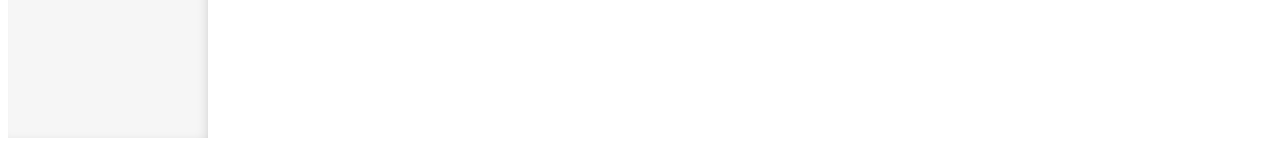
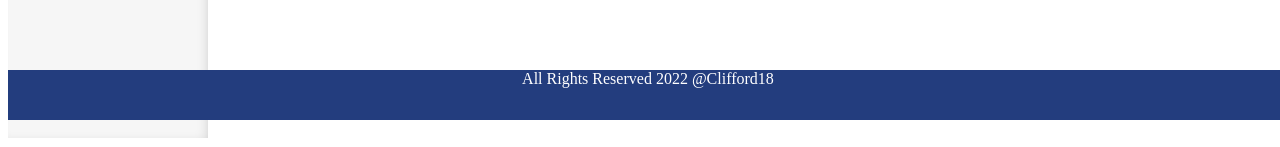
Before and after one commit to Clifford18/devExtremeReactFront-end, a React (Create React App) app: page / in a window 1280 px wide. Shown: the part 680-827 px from the top of the page. Built offline with nearby package versions, Linux system fonts and the light colour scheme.

Commit message:
update App.js file

```diff
--- a/src/App.js
+++ b/src/App.js
@@ -1,42 +1,19 @@
 import './App.css';
+import NavAppTest from "./NavTest/NavAppTest";
+import {BrowserRouter as Router} from 'react-router-dom';
 import HeaderComponent from "./components/HeaderComponent";
 import FooterComponent from "./components/FooterComponent";
-import Task from "./components/Tasks";
-import RequestsDataComponent, {RequestsDataTest} from "./components/RequestsDataComponent";
-import NavApp from "./nav/NavApp";
-import ScrollViewApp from "./scrollview/ScrollViewApp";
-import {AxiosTest} from "./components/AxiosTest";
-import NavAppTest from "./NavTest/NavAppTest";
-import {BrowserRouter as Router, Link, Route, Routes} from 'react-router-dom';
-import JsonComponent from "./components/jsondata/JsonComponent";
 
 
 function App() {
 	return (
 		<Router>
 			<div>
-				{/*<HeaderComponent/>*/}
-				{/*<div className="container">*/}
+				<HeaderComponent/>
+				<div className="container">
 					<NavAppTest/>
-
-				{/*</div>*/}
-				{/*<div className="container">*/}
-				{/*	<ScrollViewApp/>*/}
-
-
-				{/*</div>*/}
-				{/*<div>*/}
-				{/*	<RequestsDataComponent/>*/}
-				{/*	<RequestsDataTest/>*/}
-				{/*	<Task/>*/}
-				{/*	<NavApp/>*/}
-				{/*	<AxiosTest/>*/}
-				{/*	<NavAppTest/>*/}
-				{/*	<JsonComponent/>*/}
-				{/*<CustomJsonComponent/>*/}
-				{/*</div>*/}
-				{/*<FooterComponent/>*/}
-
+				</div>
+				<FooterComponent/>
 
 			</div>
 
```
